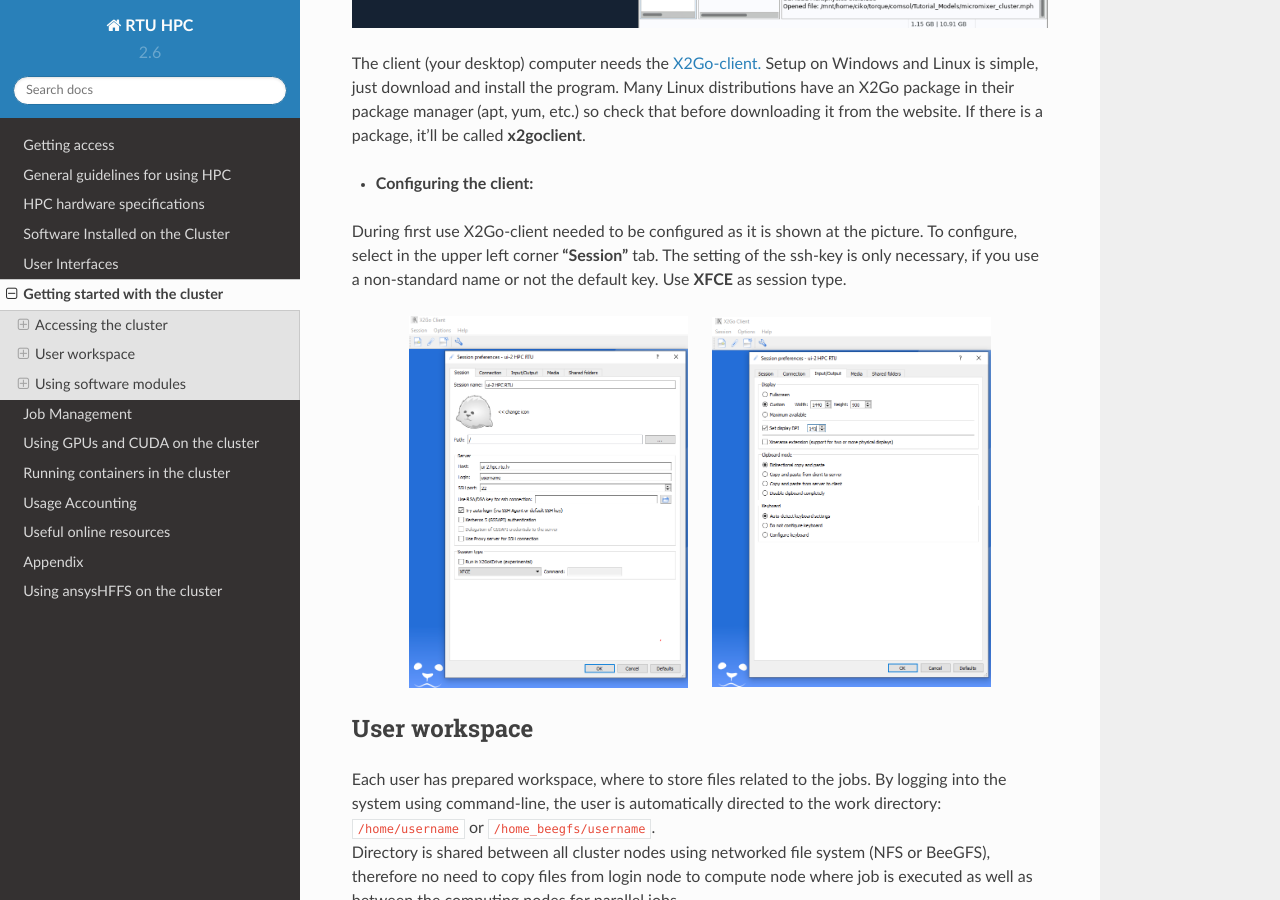
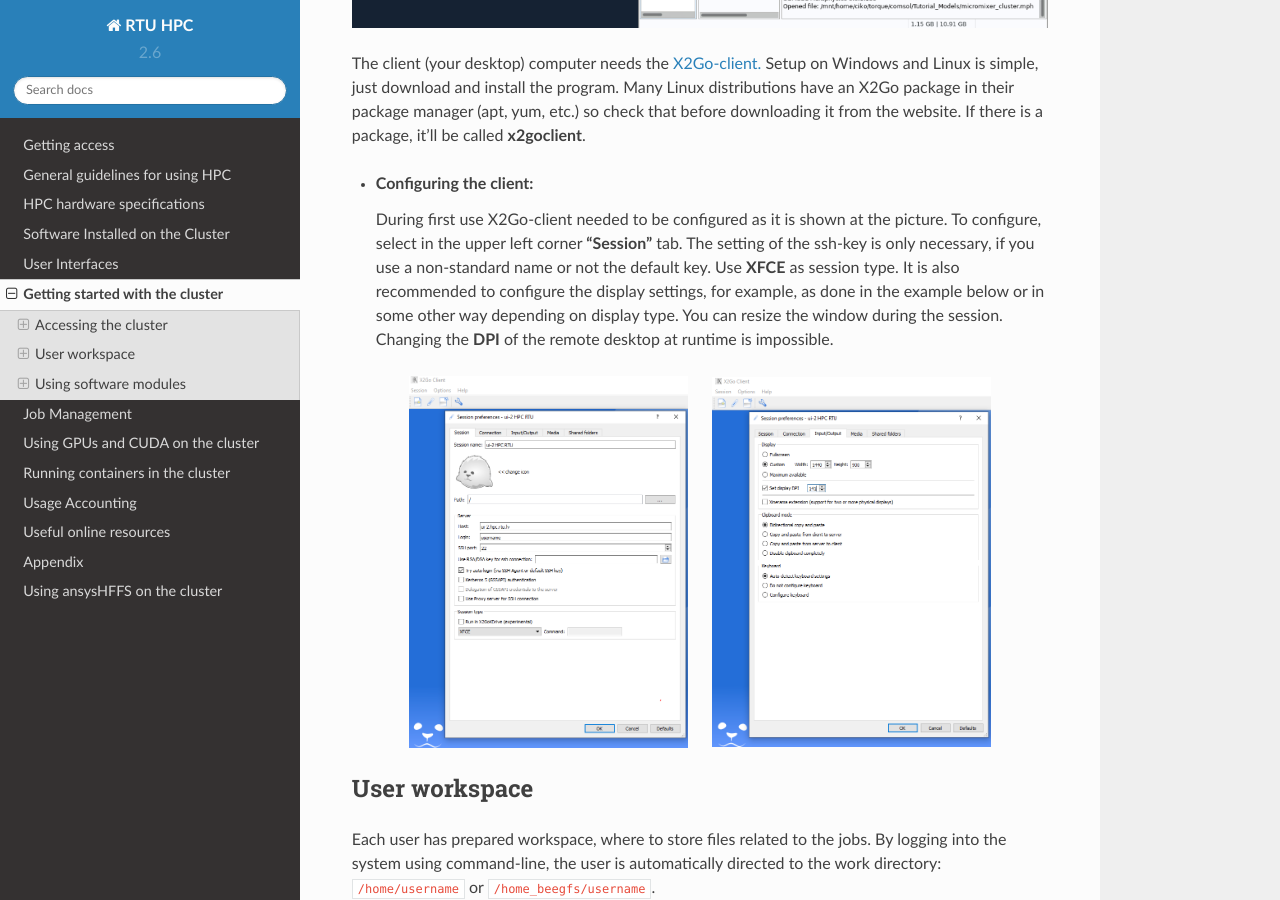
Before and after one commit to rtuhpc/hpc-manual, a Sphinx documentation site: the page built from doc/06_getting_started.md, in a window 1280 px wide and 900 px high, scrolled down 3088 px. Built offline with Sphinx 7.4.7 and the Read the Docs theme 2.0.0, drawn with Linux system fonts in a browser that asks for light colours.

Commit message:
Update 06_getting_started.md

```diff
--- a/doc/06_getting_started.md
+++ b/doc/06_getting_started.md
@@ -56,13 +56,14 @@ Instructions will be added.
 The client (your desktop) computer needs the [X2Go-client. ](https://wiki.x2go.org/doku.php/doc:installation:start)
 Setup on Windows and Linux is simple, just download and install the program. Many Linux distributions have an X2Go package in their package manager (apt, yum, etc.) so check that before downloading it from the website. If there is a package, it’ll be called **x2goclient**.
 - #### Configuring the client:
-During first use X2Go-client needed to be configured as it is shown at the picture. To configure, select in the upper left corner **"Session"** tab.
+   During first use X2Go-client needed to be configured as it is shown at the picture. To configure, select in the upper left corner **"Session"** tab.
 The setting of the ssh-key is only necessary, if you use a non-standard name or not the default key. Use **XFCE** as session type.
+It is also recommended to configure the display settings, for example, as done in the example below or in some other way depending on display type. You can resize the window during the session. Changing the **DPI** of the remote desktop  at runtime is impossible.
 
 <!--
 ![Configuration](images/X2go_session_01.PNG)
 -->
-
+</p>
 <p align="center">
 <img src="https://github.com/rtuhpc/hpc-manual/blob/main/doc/images/X2go_session_01.PNG" width=40% height=40%> &nbsp;&nbsp;&nbsp;&nbsp;  <img src="https://github.com/rtuhpc/hpc-manual/blob/main/doc/images/X2go_session_02.PNG"  width=40% height=40%>
 </p>
```
